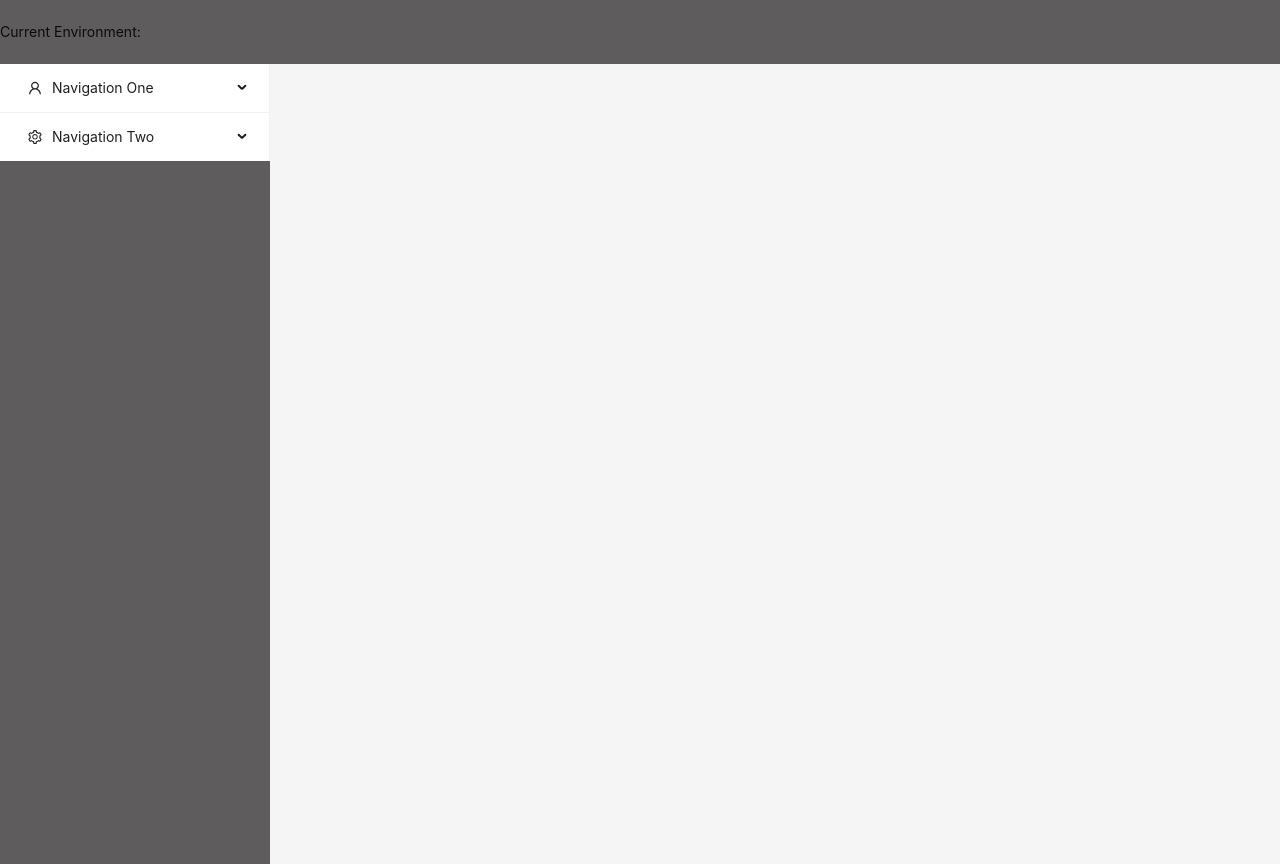
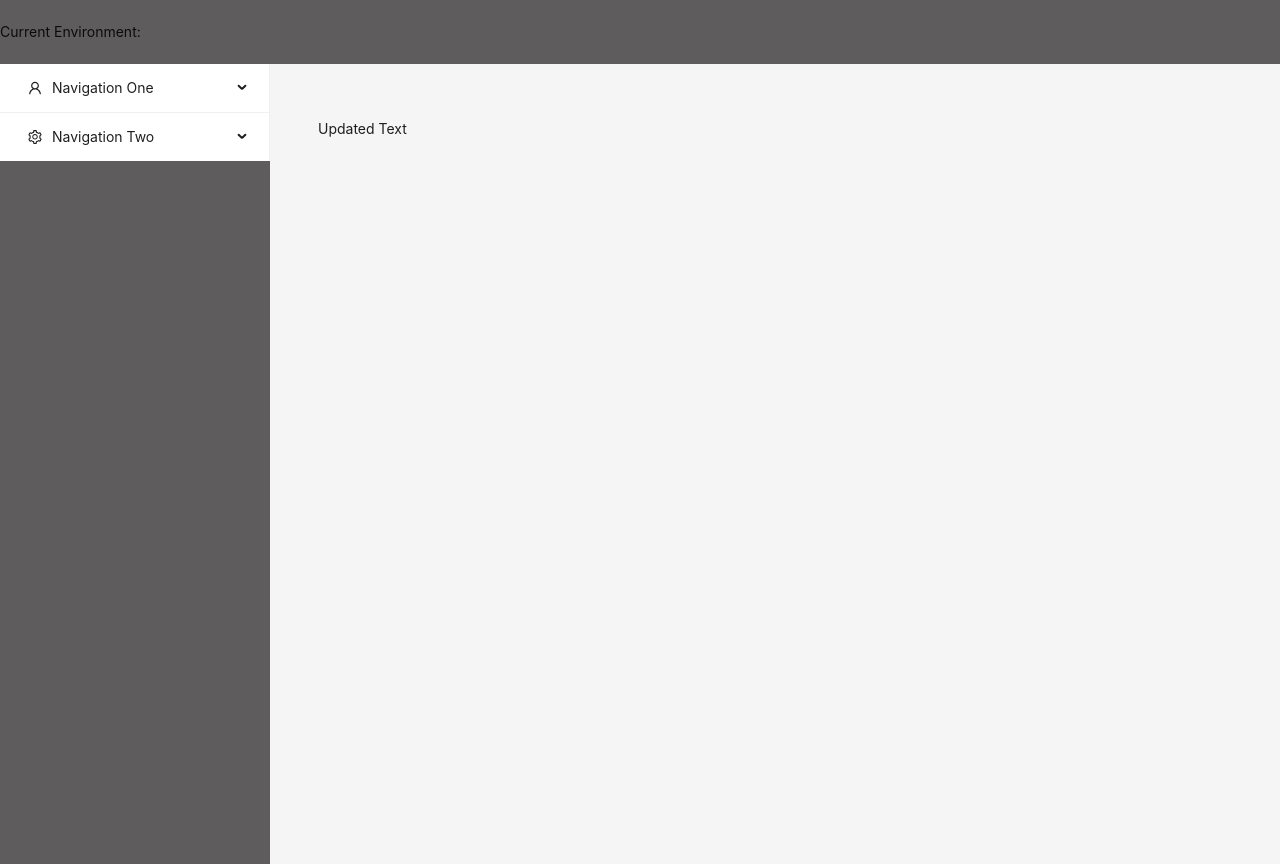
Before and after one commit to FixedCroissant/asset_tracker, a React (Create React App) app: page / in a window 1280 px wide. Built offline with nearby package versions, Linux system fonts and the light colour scheme.

Commit message:
updated text on layout

```diff
--- a/src/layouts/MainLayout.jsx
+++ b/src/layouts/MainLayout.jsx
@@ -85,6 +85,7 @@ const MainLayout = () => {
               backgroundColor: "#fffff",
             }}
           >
+            Updated Text
             <Outlet />
           </Content>
         </Layout>
```
